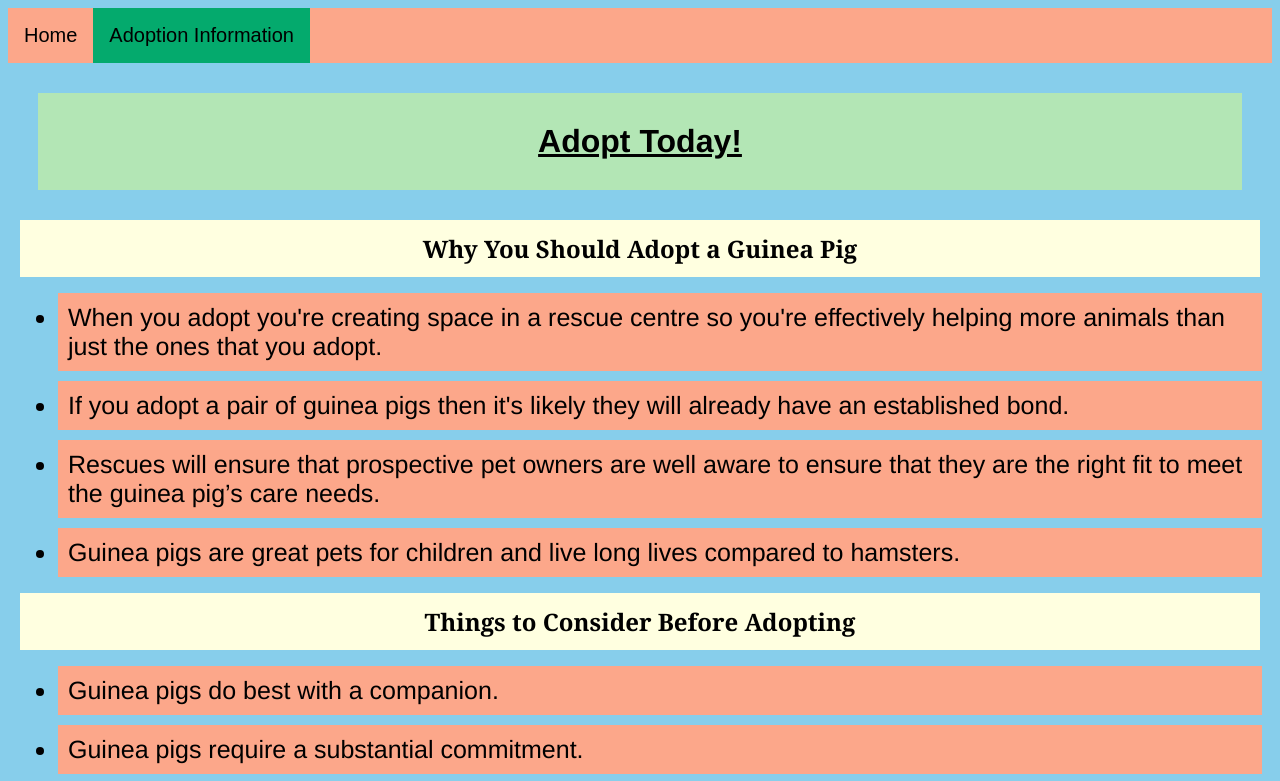
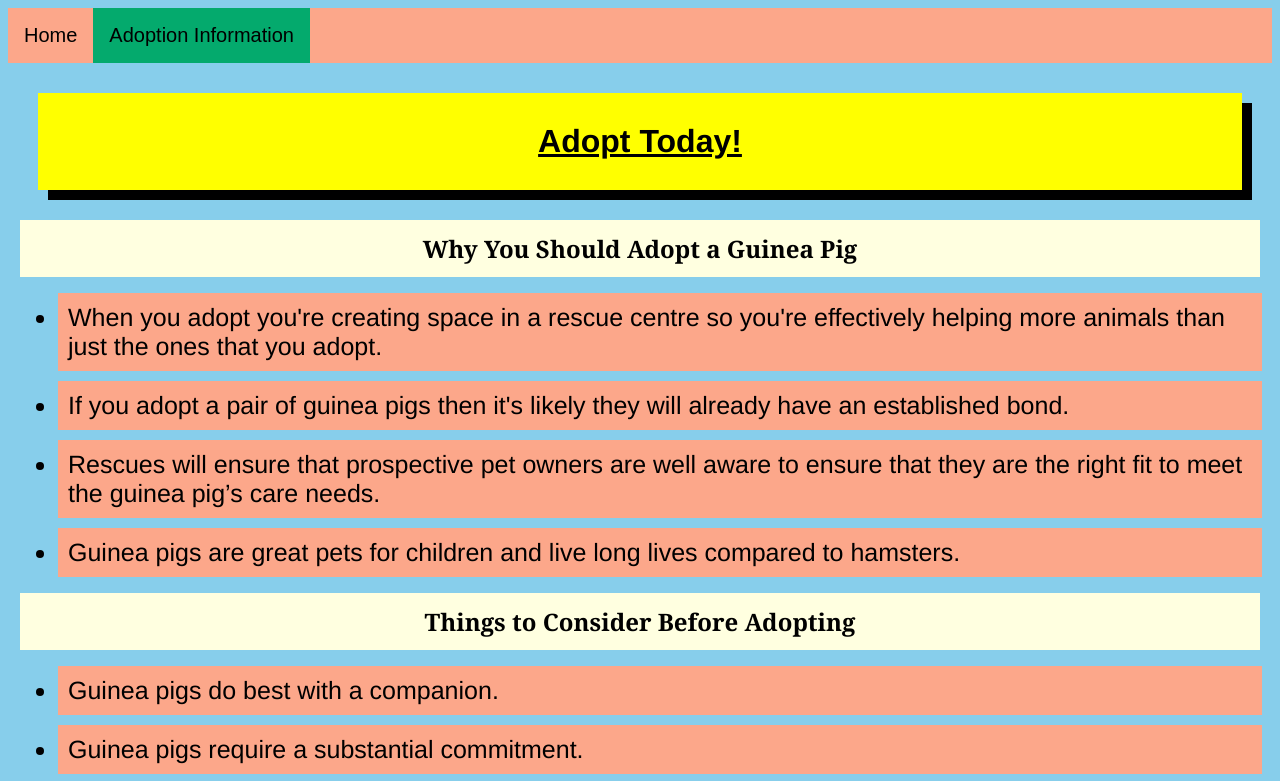
Before and after one commit to alyssableistein/AllAboutGP, a plain HTML site: page index2.html in a window 1280 px wide. Shown: the top 781 px of the page. Drawn offline with Linux system fonts and the light colour scheme.

Commit message:
Update index2.html

```diff
--- a/index2.html
+++ b/index2.html
@@ -17,7 +17,7 @@
 </nav>
 
 <header>
-<h1> Adopt Today!</h1>
+<h1 id="specialbox"> Adopt Today!</h1>
 </header>
 
 <h2> Why You Should Adopt a Guinea Pig</h2>
```
